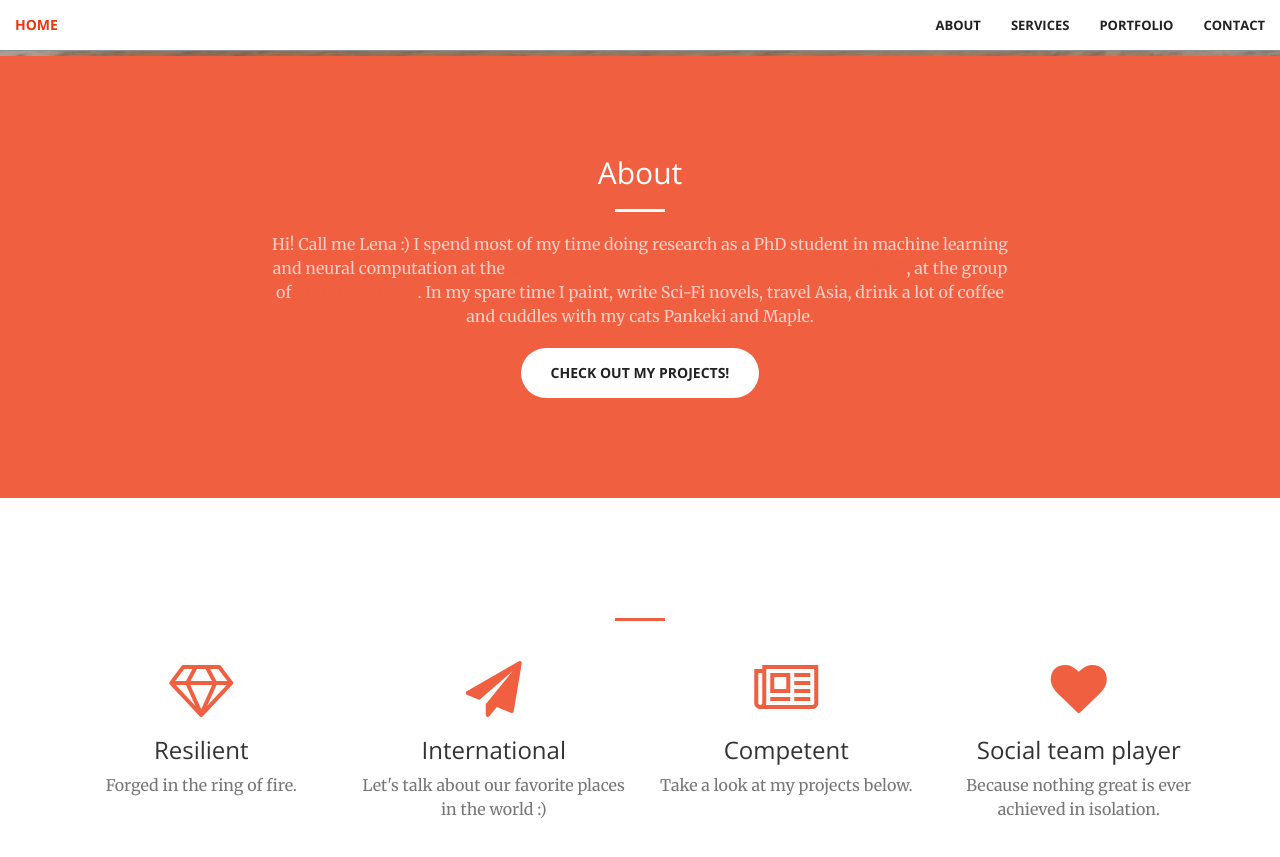
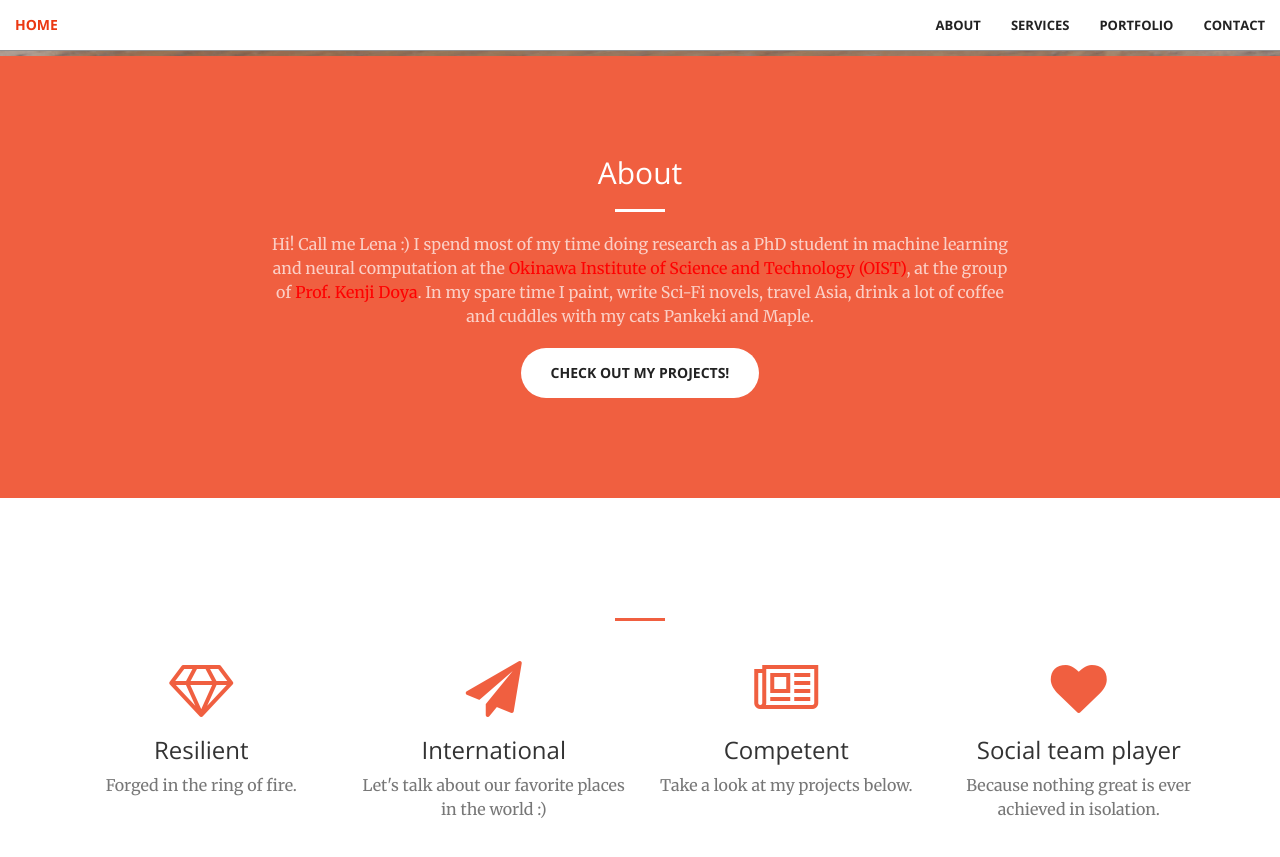
Before and after one commit to jvs--/jvs--.github.io, a Jekyll site: the page built from index.html, in a window 1280 px wide and 900 px high, scrolled down 844 px. Shown: the top 857 px of the window. Built offline with Jekyll 4.4.1, drawn with Linux system fonts in a browser that asks for light colours.

Commit message:
Adding links

```diff
--- a/_includes/call-to-action.html
+++ b/_includes/call-to-action.html
@@ -4,7 +4,7 @@
             <div class="col-lg-8 col-lg-offset-2 text-center">
                 <h2 class="section-heading">About</h2>
                 <hr class="light">
-                <p class="text-faded">Hi! Call me Lena :) I spend most of my time doing research as a PhD student in machine learning and neural computation at the <a href="http://www.oist.jp/">Okinawa Institute of Science and Technology (OIST)</a>, at the group of <a href="https://groups.oist.jp/ncu">Prof. Kenji Doya</a>.
+                <p class="text-faded">Hi! Call me Lena :) I spend most of my time doing research as a PhD student in machine learning and neural computation at the <a href="http://www.oist.jp/" style="color:red">Okinawa Institute of Science and Technology (OIST)</a>, at the group of <a href="https://groups.oist.jp/ncu" style="color:red">Prof. Kenji Doya</a>.
 
                 In my spare time I paint, write Sci-Fi novels, travel Asia, drink a lot of coffee and cuddles with my cats Pankeki and Maple. </p>
                 <a href="#portfolio" class="btn btn-default btn-xl">Check out my projects!</a>
--- a/_includes/header.html
+++ b/_includes/header.html
@@ -4,7 +4,7 @@
             <h1>Jessica Verena "Lena" Schulze</h1>
             <hr>
             <p>Machine Learning Engineer + Computational Neuroscientist </p>
-            <a href="#" class="btn btn-primary btn-xl page-scroll">Find Out More</a>
+            <a href="#about" class="btn btn-primary btn-xl page-scroll">Find Out More</a>
         </div>
     </div>
 </header>
```
